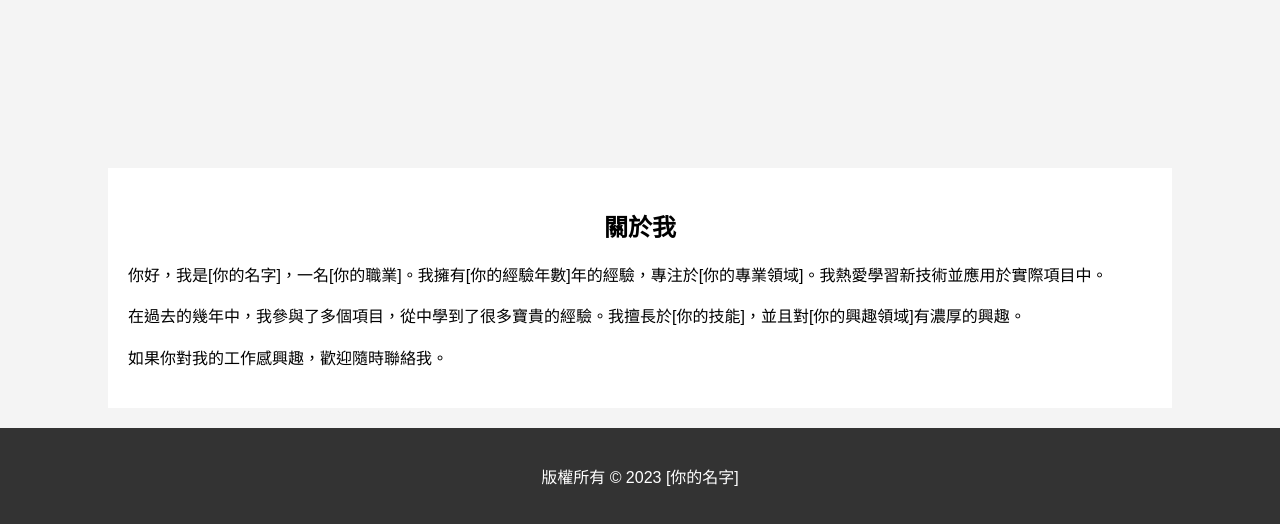
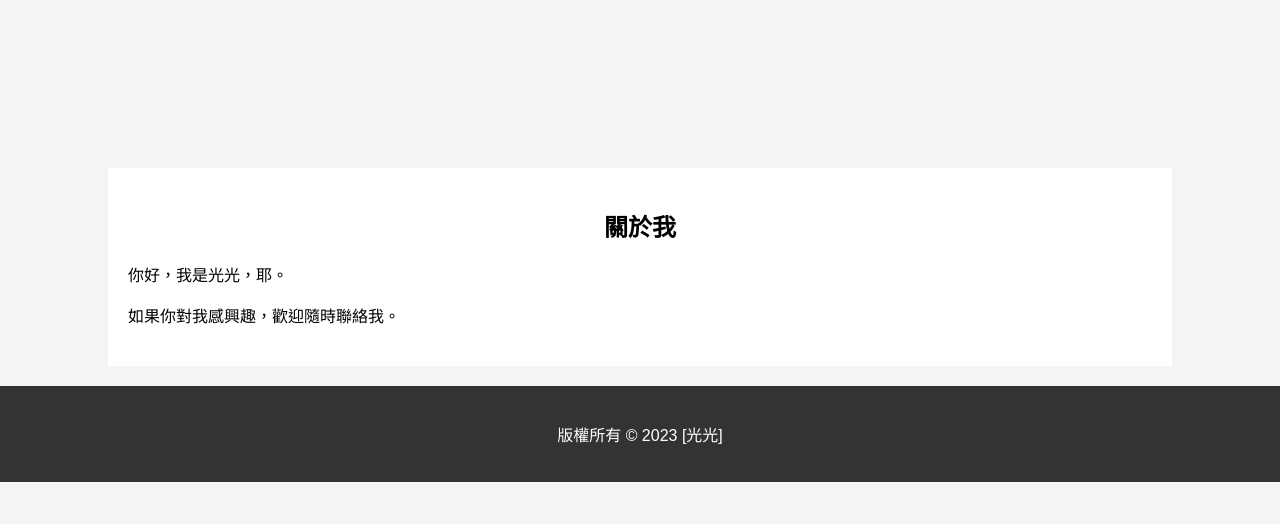
Before and after one commit to yan430-66/yan430-66.github.io, a plain HTML site: page index.html in a window 1280 px wide. Shown: the part 335-859 px from the top of the page. After the commit the page ends 817 px from the top, so only its background shows below. Drawn offline with Linux system fonts and the light colour scheme.

Commit message:
second commit

```diff
--- a/index.html
+++ b/index.html
@@ -106,13 +106,12 @@
 
     <section class="main-content container">
         <h2>關於我</h2>
-        <p>你好，我是[你的名字]，一名[你的職業]。我擁有[你的經驗年數]年的經驗，專注於[你的專業領域]。我熱愛學習新技術並應用於實際項目中。</p>
-        <p>在過去的幾年中，我參與了多個項目，從中學到了很多寶貴的經驗。我擅長於[你的技能]，並且對[你的興趣領域]有濃厚的興趣。</p>
-        <p>如果你對我的工作感興趣，歡迎隨時聯絡我。</p>
+        <p>你好，我是光光，耶。</p>
+        <p>如果你對我感興趣，歡迎隨時聯絡我。</p>
     </section>
 
     <footer>
-        <p>版權所有 &copy; 2023 [你的名字]</p>
+        <p>版權所有 &copy; 2023 [光光]</p>
     </footer>
 </body>
 </html>
```
